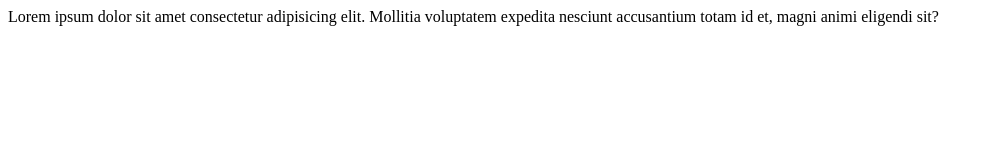
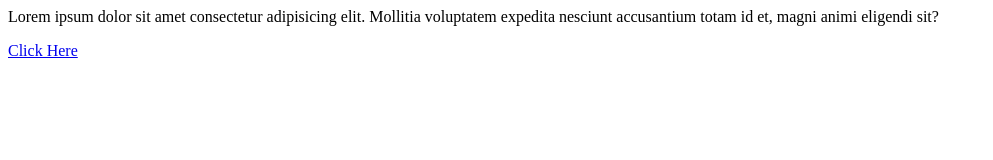
Before and after one commit to Amit0042/newRepo, a plain HTML site: page index.html in a window 1280 px wide. Shown: the whole page, without its empty margins (0-993 px from the left). Drawn offline with Linux system fonts and the light colour scheme.

Commit message:
Added a new file style.css

```diff
--- a/index.html
+++ b/index.html
@@ -1 +1,2 @@
 <p>Lorem ipsum dolor sit amet consectetur adipisicing elit. Mollitia voluptatem expedita nesciunt accusantium totam id et, magni animi eligendi sit?</p>
+<a href="https://www.google.com">Click Here</a>
```
Also changed, not shown: style.css (added).
